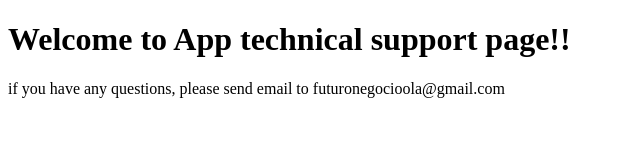
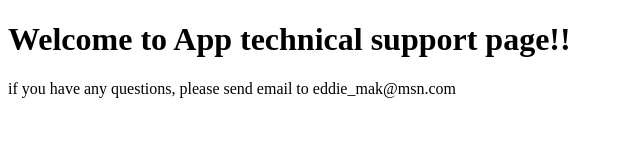
Before and after one commit to ed0760/wifi_lograr, a plain HTML site: page index.html in a window 1280 px wide. Shown: the full height of the page, 0-640 px from the left. Drawn offline with Linux system fonts and the light colour scheme.

Commit message:
Update index.html

```diff
--- a/index.html
+++ b/index.html
@@ -6,6 +6,6 @@
 </head>
 <body>
   <h1>Welcome to App technical support page!!</h1>
-  <p>if you have any questions, please send email to futuronegocioola@gmail.com</p>
+  <p>if you have any questions, please send email to eddie_mak@msn.com</p>
 </body>
 </html>
```
